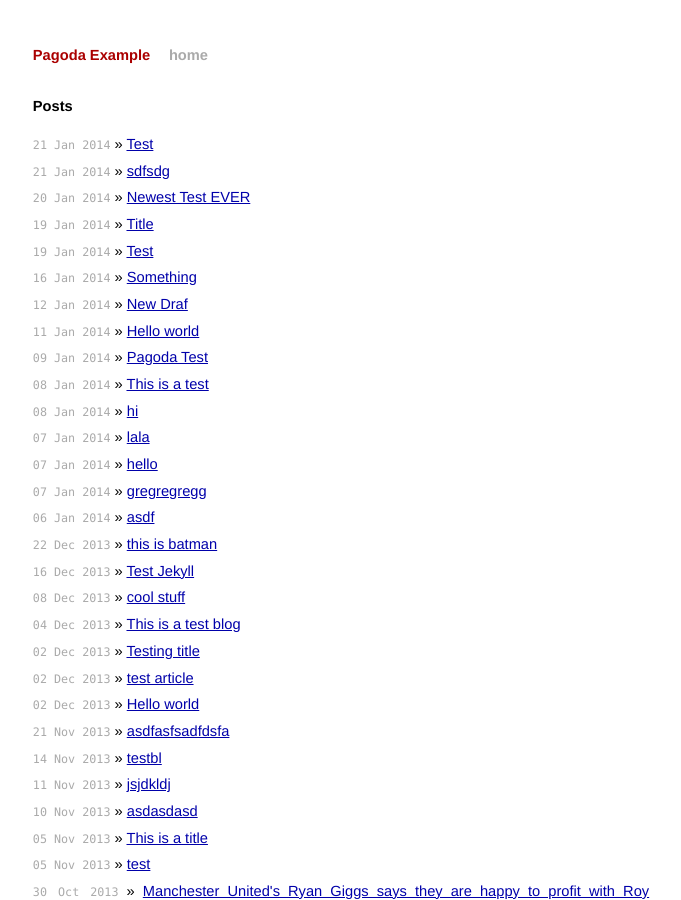
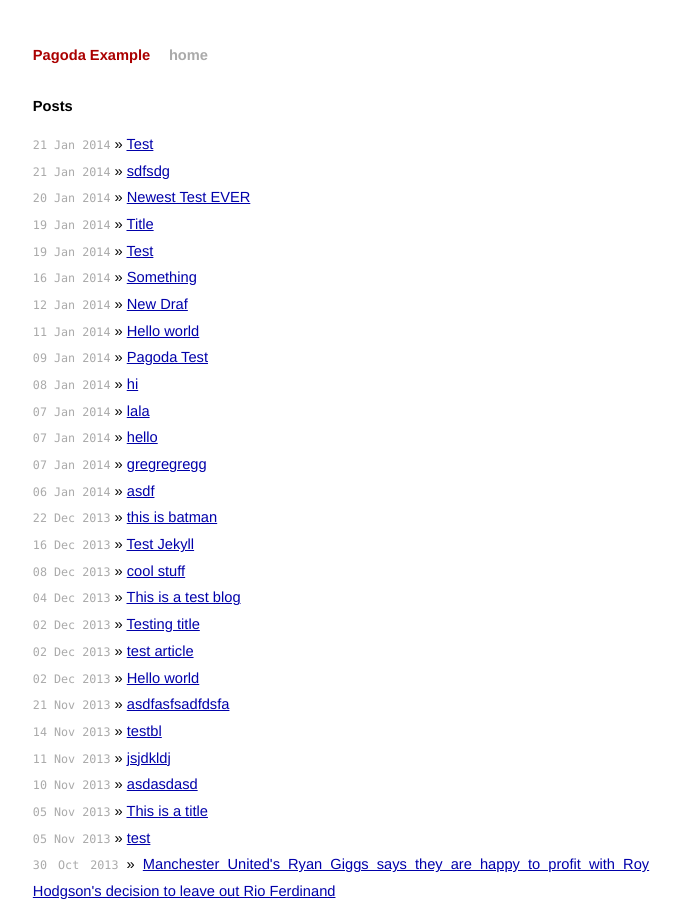
Before and after one commit to alagu/pagoda-demo-blog, a Jekyll site: the page built from index.html, in a window 1280 px wide and 900 px high. Shown: the whole window, without its empty margins (299-980 px from the left). Built offline with Jekyll 4.4.1, drawn with Linux system fonts in a browser that asks for light colours; Markdown is read by kramdown in place of the engine named in the settings.

Commit message:
Changed 2014-01-08-this-is-a-test.md

```diff
--- a/_posts/2014-01-08-this-is-a-test.md
+++ b/_posts/2014-01-08-this-is-a-test.md
@@ -1,6 +1,6 @@
 ---
-title: This is a test
+title: This is a tests
 layout: post
-published: true
+published: false
 ---
 And here are the thigns that we do.
```
